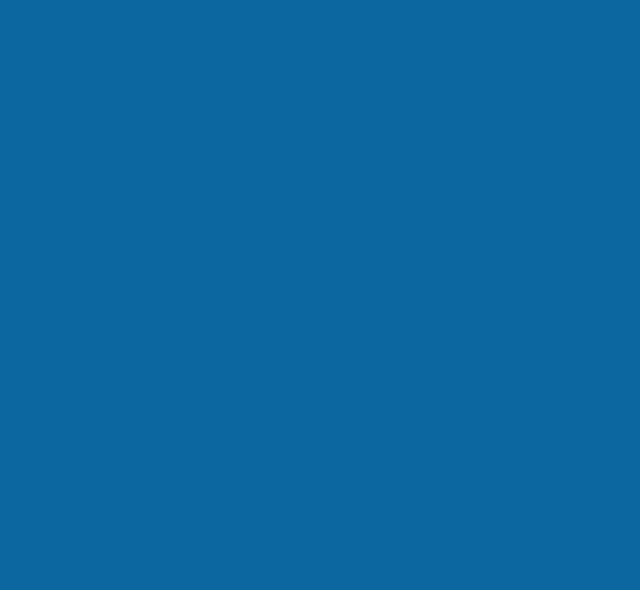
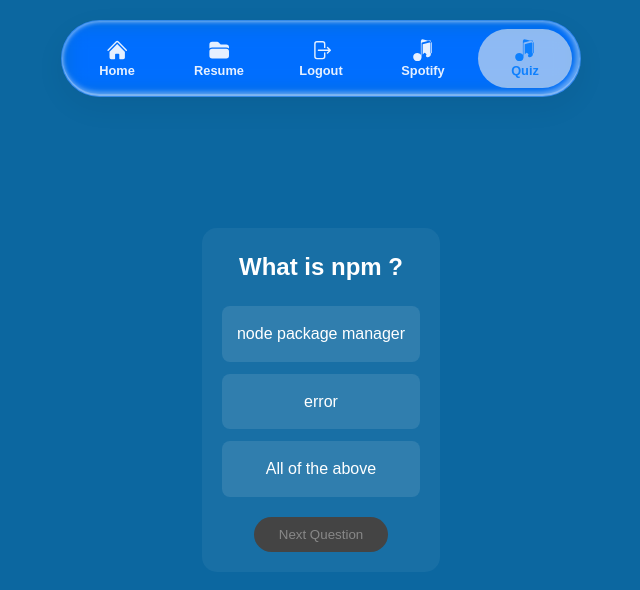
Before and after one commit to Code-Cool-2006/SkillLab, a React (Vite) app: page /quiz in a window 1280 px wide. Before the commit this address had no page. Shown: the top 590 px of the page, without its empty margins (319-959 px from the left). Built offline with nearby package versions, Linux system fonts and the light colour scheme.

Commit message:
Quiz App & Spotify

```diff
--- a/package.json
+++ b/package.json
@@ -12,7 +12,8 @@
   "dependencies": {
     "react": "^19.2.4",
     "react-dom": "^19.2.4",
-    "react-router-dom": "^7.13.1"
+    "react-router-dom": "^7.13.1",
+    "styled-components": "^6.3.12"
   },
   "devDependencies": {
     "@eslint/js": "^9.39.4",
--- a/src/App.jsx
+++ b/src/App.jsx
@@ -2,6 +2,23 @@ import React, { useState } from "react";
 import { Routes, Route, useNavigate } from "react-router-dom";
 import Resume from "./pages/resume";
 import Login from "./pages/Login";
+import Spotify from "./pages/Spotify";
+import Navbar from "./components/navbar";
+import styled from "styled-components";
+import Quiz from "./pages/Quiz";
+
+const StyledWrapper = styled.div`
+  .App {
+    display: flex;
+    flex-direction: column;
+    align-items: center;
+    justify-content: center;
+    height: 100vh;
+    width: 100%;
+    background-color: #000;
+    color: #fff;
+  }
+`;
 
 function Home() {
   const [count, setCount] = useState(0);
@@ -9,8 +26,10 @@ function Home() {
 
   return (
     <div className="App">
-      <div>Button Clicked-{count} times</div>
-      <button onClick={() => setCount((prev) => prev + 1)}>Click Me</button>
+      <div className="count">Button Clicked-{count} times</div>
+      <button onClick={() => setCount((prev) => prev + 1)} className="">
+        Click Me
+      </button>
       <button onClick={() => navigate("/resume")}>Resume</button>
     </div>
   );
@@ -18,11 +37,16 @@ function Home() {
 
 function App() {
   return (
-    <Routes>
-      <Route path="/" element={<Login />} />
-      <Route path="/home" element={<Home />} />
-      <Route path="/resume" element={<Resume />} />
-    </Routes>
+    <StyledWrapper>
+      <Navbar />
+      <Routes>
+        <Route path="/" element={<Login />} />
+        <Route path="/home" element={<Home />} />
+        <Route path="/resume" element={<Resume />} />
+        <Route path="/spotify" element={<Spotify />} />
+        <Route path="/quiz" element={<Quiz />} />
+      </Routes>
+    </StyledWrapper>
   );
 }
 
--- a/src/components/navbar.jsx
+++ b/src/components/navbar.jsx
@@ -1,42 +1,13 @@
-import React from 'react';
-import styled from 'styled-components';
-import { NavLink } from 'react-router-dom';
-
-const Navbar = () => {
-  return (
-    <StyledWrapper>
-      <div className="menu">
-        <NavLink to="/home">
-          <svg xmlns="http://www.w3.org/2000/svg" viewBox="0 0 24 24" fill="currentColor" className="size-6">
-            <path d="M11.47 3.841a.75.75 0 0 1 1.06 0l8.69 8.69a.75.75 0 1 0 1.06-1.061l-8.689-8.69a2.25 2.25 0 0 0-3.182 0l-8.69 8.69a.75.75 0 1 0 1.061 1.06l8.69-8.689Z" />
-            <path d="m12 5.432 8.159 8.159c.03.03.06.058.091.086v6.198c0 1.035-.84 1.875-1.875 1.875H15a.75.75 0 0 1-.75-.75v-4.5a.75.75 0 0 0-.75-.75h-3a.75.75 0 0 0-.75.75V21a.75.75 0 0 1-.75.75H5.625a1.875 1.875 0 0 1-1.875-1.875v-6.198a2.29 2.29 0 0 0 .091-.086L12 5.432Z" />
-          </svg>
-          <span>Home</span>
-        </NavLink>
-        <NavLink to="/resume">
-          <svg xmlns="http://www.w3.org/2000/svg" viewBox="0 0 24 24" fill="currentColor" className="size-6">
-            <path d="M19.5 21a3 3 0 0 0 3-3v-4.5a3 3 0 0 0-3-3h-15a3 3 0 0 0-3 3V18a3 3 0 0 0 3 3h15ZM1.5 10.146V6a3 3 0 0 1 3-3h5.379a2.25 2.25 0 0 1 1.59.659l2.122 2.121c.14.141.331.22.53.22H19.5a3 3 0 0 1 3 3v1.146A4.483 4.483 0 0 0 19.5 9h-15a4.483 4.483 0 0 0-3 1.146Z" />
-          </svg>
-          <span>Resume</span>
-        </NavLink>
-        <NavLink to="/">
-          <svg xmlns="http://www.w3.org/2000/svg" viewBox="0 0 24 24" fill="currentColor" className="size-6">
-            <path fillRule="evenodd" d="M7.5 3.75A1.5 1.5 0 0 0 6 5.25v13.5a1.5 1.5 0 0 0 1.5 1.5h6a1.5 1.5 0 0 0 1.5-1.5V15a.75.75 0 0 1 1.5 0v3.75a3 3 0 0 1-3 3h-6a3 3 0 0 1-3-3V5.25a3 3 0 0 1 3-3h6a3 3 0 0 1 3 3V9A.75.75 0 0 1 15 9V5.25a1.5 1.5 0 0 0-1.5-1.5h-6Zm10.72 4.72a.75.75 0 0 1 1.06 0l3 3a.75.75 0 0 1 0 1.06l-3 3a.75.75 0 1 1-1.06-1.06l1.72-1.72H9a.75.75 0 0 1 0-1.5h10.94l-1.72-1.72a.75.75 0 0 1 0-1.06Z" clipRule="evenodd" />
-          </svg>
-          <span>Logout</span>
-        </NavLink>
-      </div>
-    </StyledWrapper>
-  );
-}
+import React from "react";
+import { styled } from "styled-components";
+import { NavLink } from "react-router-dom";
 
 const StyledWrapper = styled.div`
   .menu {
-    /* position: fixed;
+    position: fixed;
+    top: 20px;
     left: 50%;
-    bottom: 12px;
-    bottom: calc(12px + env(safe-area-inset-bottom)); */
-    /* transform: translateX(-50%); */
+    transform: translateX(-50%);
     width: calc(100% - 20px);
     max-width: 520px;
     backdrop-filter: blur(12px) saturate(180%) contrast(200%);
@@ -117,6 +88,80 @@ const StyledWrapper = styled.div`
 
   .menu a:active {
     transform: scale(0.98);
-  }`;
+  }
+`;
+
+const Navbar = () => {
+  return (
+    <StyledWrapper>
+      <div className="menu">
+        <NavLink to="/home">
+          <svg
+            xmlns="http://www.w3.org/2000/svg"
+            viewBox="0 0 24 24"
+            fill="currentColor"
+            className="size-6"
+          >
+            <path d="M11.47 3.841a.75.75 0 0 1 1.06 0l8.69 8.69a.75.75 0 1 0 1.06-1.061l-8.689-8.69a2.25 2.25 0 0 0-3.182 0l-8.69 8.69a.75.75 0 1 0 1.061 1.06l8.69-8.689Z" />
+            <path d="m12 5.432 8.159 8.159c.03.03.06.058.091.086v6.198c0 1.035-.84 1.875-1.875 1.875H15a.75.75 0 0 1-.75-.75v-4.5a.75.75 0 0 0-.75-.75h-3a.75.75 0 0 0-.75.75V21a.75.75 0 0 1-.75.75H5.625a1.875 1.875 0 0 1-1.875-1.875v-6.198a2.29 2.29 0 0 0 .091-.086L12 5.432Z" />
+          </svg>
+          <span>Home</span>
+        </NavLink>
+        <NavLink to="/resume">
+          <svg
+            xmlns="http://www.w3.org/2000/svg"
+            viewBox="0 0 24 24"
+            fill="currentColor"
+            className="size-6"
+          >
+            <path d="M19.5 21a3 3 0 0 0 3-3v-4.5a3 3 0 0 0-3-3h-15a3 3 0 0 0-3 3V18a3 3 0 0 0 3 3h15ZM1.5 10.146V6a3 3 0 0 1 3-3h5.379a2.25 2.25 0 0 1 1.59.659l2.122 2.121c.14.141.331.22.53.22H19.5a3 3 0 0 1 3 3v1.146A4.483 4.483 0 0 0 19.5 9h-15a4.483 4.483 0 0 0-3 1.146Z" />
+          </svg>
+          <span>Resume</span>
+        </NavLink>
+        <NavLink to="/">
+          <svg
+            xmlns="http://www.w3.org/2000/svg"
+            viewBox="0 0 24 24"
+            fill="currentColor"
+            className="size-6"
+          >
+            <path
+              fillRule="evenodd"
+              d="M7.5 3.75A1.5 1.5 0 0 0 6 5.25v13.5a1.5 1.5 0 0 0 1.5 1.5h6a1.5 1.5 0 0 0 1.5-1.5V15a.75.75 0 0 1 1.5 0v3.75a3 3 0 0 1-3 3h-6a3 3 0 0 1-3-3V5.25a3 3 0 0 1 3-3h6a3 3 0 0 1 3 3V9A.75.75 0 0 1 15 9V5.25a1.5 1.5 0 0 0-1.5-1.5h-6Zm10.72 4.72a.75.75 0 0 1 1.06 0l3 3a.75.75 0 0 1 0 1.06l-3 3a.75.75 0 1 1-1.06-1.06l1.72-1.72H9a.75.75 0 0 1 0-1.5h10.94l-1.72-1.72a.75.75 0 0 1 0-1.06Z"
+              clipRule="evenodd"
+            />
+          </svg>
+          <span>Logout</span>
+        </NavLink>
+        <NavLink to="/spotify">
+          <svg
+            xmlns="http://www.w3.org/2000/svg"
+            viewBox="0 0 24 24"
+            fill="currentColor"
+            className="size-6"
+          >
+            <path
+              d="M19.952 1.651a.75.75 0 0 1 .298.599V16.303a3 3 0 0 1-2.176 2.884l-1.32.33a1.5 1.5 0 0 1-1.483-2.354l.082-.123a.75.75 0 0 0-.125-.927l-1.109-1.109a.75.75 0 0 0-1.06 0L11.5 16.561V5.558l7.203-1.801a.75.75 0 0 1 .945.727v10.158a.75.75 0 0 0 1.5 0V4.484a2.25 2.25 0 0 0-1.713-2.182l-7.202-1.801a2.25 2.25 0 0 0-2.73 2.182v14.12a4.493 4.493 0 0 0-3.75-1.921 4.5 4.5 0 1 0 0 9 4.494 4.494 0 0 0 4.394-3.528l.056-.224V4.484a.75.75 0 0 1 .569-.727l7.202-1.801a.75.75 0 0 1 .569-.305Z"
+            />
+          </svg>
+          <span>Spotify</span>
+        </NavLink>
+        <NavLink to="/quiz">
+          <svg
+            xmlns="http://www.w3.org/2000/svg"
+            viewBox="0 0 24 24"
+            fill="currentColor"
+            className="size-6"
+          >
+            <path
+              d="M19.952 1.651a.75.75 0 0 1 .298.599V16.303a3 3 0 0 1-2.176 2.884l-1.32.33a1.5 1.5 0 0 1-1.483-2.354l.082-.123a.75.75 0 0 0-.125-.927l-1.109-1.109a.75.75 0 0 0-1.06 0L11.5 16.561V5.558l7.203-1.801a.75.75 0 0 1 .945.727v10.158a.75.75 0 0 0 1.5 0V4.484a2.25 2.25 0 0 0-1.713-2.182l-7.202-1.801a2.25 2.25 0 0 0-2.73 2.182v14.12a4.493 4.493 0 0 0-3.75-1.921 4.5 4.5 0 1 0 0 9 4.494 4.494 0 0 0 4.394-3.528l.056-.224V4.484a.75.75 0 0 1 .569-.727l7.202-1.801a.75.75 0 0 1 .569-.305Z"
+            />
+          </svg>
+          <span>Quiz</span>
+        </NavLink>
+      </div>
+    </StyledWrapper>
+  );
+};
 
 export default Navbar;
--- a/src/index.css
+++ b/src/index.css
@@ -6,6 +6,11 @@
   box-sizing: border-box;
 }
 
+:root {
+  --glass-border: rgba(255, 255, 255, 0.2);
+  --ease-spring: cubic-bezier(0.175, 0.885, 0.32, 1.275);
+}
+
 body {
   font-family: 'Inter', sans-serif;
   background-color: #f3f4f6;
--- /dev/null
+++ b/src/pages/QuestionList.jsx
@@ -0,0 +1,14 @@
+import React from "react";
+
+export default function QuestionList({ question, options, handleClick, currentAnswer}) {
+  return (
+    <div>
+      <h2> {question}</h2>
+      <ul>
+        {options.map((option,index) => (
+          <li key = {index} onClick = {()=>handleClick(option)} className={currentAnswer === option ? 'selected' : ''}>{option}</li>
+        ))}
+      </ul>
+    </div>
+  );
+}
--- /dev/null
+++ b/src/pages/Quiz.css
@@ -0,0 +1,75 @@
+.App {
+  text-align: center;
+}
+
+.quiz-container {
+  max-width: 600px;
+  margin: 20px auto;
+  padding: 20px;
+  background: rgba(255, 255, 255, 0.05);
+  border-radius: 15px;
+  text-align: center;
+  color: #fff;
+}
+
+ul {
+  list-style-type: none;
+  padding: 0;
+  margin: 20px 0;
+}
+
+li {
+  margin: 12px 0;
+  padding: 15px;
+  cursor: pointer;
+  background-color: rgba(255, 255, 255, 0.1);
+  border-radius: 8px;
+  transition: all 0.2s;
+  color: #fff;
+}
+
+li:hover {
+  background-color: rgba(255, 255, 255, 0.2);
+}
+
+.selected {
+  background-color: #0dbc72 !important;
+  color: #fff;
+  font-weight: bold;
+}
+
+.button {
+  background-color: #0dbc72;
+  color: white;
+  border: none;
+  padding: 10px 25px;
+  border-radius: 20px;
+  font-size: 1rem;
+  cursor: pointer;
+  transition: all 0.3s;
+}
+
+.button:hover {
+  background-color: #0aa664;
+  transform: translateY(-2px);
+}
+
+.button-disable {
+  background-color: #444;
+  color: #888;
+  border: none;
+  padding: 10px 25px;
+  border-radius: 20px;
+  cursor: not-allowed;
+}
+
+.quiz-result {
+  text-align: center;
+  padding: 30px;
+}
+
+.final-score {
+  font-size: 1.5rem;
+  margin: 20px 0;
+  color: #0dbc72;
+}
--- /dev/null
+++ b/src/pages/Quiz.jsx
@@ -0,0 +1,73 @@
+import React, { useState } from "react";
+import QuestionList from "./QuestionList";
+import "./Quiz.css";
+export default function Quiz() {
+  const Questions = [
+    {
+      question: "What is npm ?",
+      options: ["node package manager", "error", "All of the above"],
+      answers: "node package manager",
+    },
+    {
+      question: "What is 2+2 ? ",
+      options: ["4", "8", "10", "16"],
+      answers: "4",
+    },
+    {
+      question: "Which of the following are fruits ?",
+      options: ["Apple", "Cabbage", "Raddish", "Ginger"],
+      answers: "Apple",
+    },
+  ];
+
+  const [currentQuestionIndex, setCurrentQuestionIndex] = useState(0);
+  const [currentAnswer, setCurrentAnswer] = useState(null);
+  const [score, setScore] = useState(0);
+  const handleClick = (option) => {
+    // Only set answer once per question
+    if (currentAnswer !== null) return;
+
+    setCurrentAnswer(option);
+    if (option === Questions[currentQuestionIndex].answers) {
+      setScore(prev => prev + 1);
+    }
+  };
+  const handleNextQuestion = () => {
+    setCurrentQuestionIndex(prev => prev + 1);
+    setCurrentAnswer(null);
+  };
+  const restartQuiz = () => {
+    setCurrentQuestionIndex(0);
+    setScore(0);
+    setCurrentAnswer(null);
+  };
+  return (
+    <div className="quiz-container">
+      {currentQuestionIndex < Questions.length ? (
+        <div>
+          <QuestionList
+            question={Questions[currentQuestionIndex].question}
+            options={Questions[currentQuestionIndex].options}
+            handleClick={handleClick}
+            currentAnswer={currentAnswer}
+          />
+          <button
+            disabled={currentAnswer === null}
+            className={currentAnswer === null ? "button-disable" : "button"}
+            onClick={handleNextQuestion}
+          >
+            Next Question
+          </button>
+        </div>
+      ) : (
+        <div className="quiz-result">
+          <h2>Quiz Finished!</h2>
+          <p className="final-score">Your Final Score: {score} / {Questions.length}</p>
+          <button className="button" onClick={restartQuiz}>
+            Restart Quiz
+          </button>
+        </div>
+      )}
+    </div>
+  );
+}
--- /dev/null
+++ b/src/pages/Spotify.jsx
@@ -0,0 +1,105 @@
+import React from "react";
+import { styled } from "styled-components";
+
+const StyledWrapper = styled.div`
+  .Header {
+    display: flex;
+    align-items: center;
+    background-color: #08e610ff;
+    color: #200404ff;
+    padding: 10px;
+    height: 10vh;
+    width: 100%;
+    justify-content: center;
+    bottom: 0;
+  }
+  .Main {
+    display: flex;
+    height: 80vh;
+    margin-top: 10vh;
+  }
+  .Left {
+    width: 20%;
+    background-color: #121212;
+    padding: 20px;
+    color: white;
+    display: flex;
+    flex-direction: column;
+    gap: 15px;
+  }
+  .Right {
+    width: 80%;
+    background-color: #181818;
+    padding: 20px;
+    color: white;
+  }
+  .Controls {
+    height: 10vh;
+    background-color: #282828;
+    display: flex;
+    align-items: center;
+    justify-content: center;
+    gap: 20px;
+  }
+  .btn {
+    background: #1db954;
+    border: none;
+    border-radius: 50px;
+    padding: 10px 20px;
+    color: black;
+    font-weight: bold;
+    cursor: pointer;
+    transition: transform 0.2s;
+  }
+  .btn:hover {
+    transform: scale(1.05);
+    background: #1ed760;
+  }
+  .btn:active {
+    transform: scale(0.95);
+  }
+  .sidebar-item {
+    cursor: pointer;
+    opacity: 0.7;
+    transition: opacity 0.2s;
+  }
+  .sidebar-item:hover {
+    opacity: 1;
+  }
+`;
+
+function Spotify() {
+  return (
+    <StyledWrapper>
+      <div className="Main">
+        <div className="Header">
+          <h1>Spotify Player</h1>
+        </div>
+        <div className="Left">
+          <div className="sidebar-item">🏠 Home</div>
+          <div className="sidebar-item">🔍 Search</div>
+          <div className="sidebar-item">📚 Your Library</div>
+          <hr style={{ opacity: 0.2 }} />
+          <div className="sidebar-item">➕ Create Playlist</div>
+          <div className="sidebar-item">❤️ Liked Songs</div>
+        </div>
+        <div className="Right">
+          <h2>Welcome to your Dashboard</h2>
+          <p>Pick a song to start listening!</p>
+        </div>
+      </div>
+      <div className="Controls">
+        <button className="btn">⏮ Previous</button>
+        <button
+          className="btn"
+          style={{ padding: "15px 30px", fontSize: "1.1rem" }}
+        >
+          ▶ Play
+        </button>
+        <button className="btn">⏭ Next</button>
+      </div>
+    </StyledWrapper>
+  );
+}
+
+export default Spotify;
```
Also changed, not shown: src/pages/useEffect.jsx (added, +19 -0 lines), 1 other file (tests, documents, lock files or other folders).
